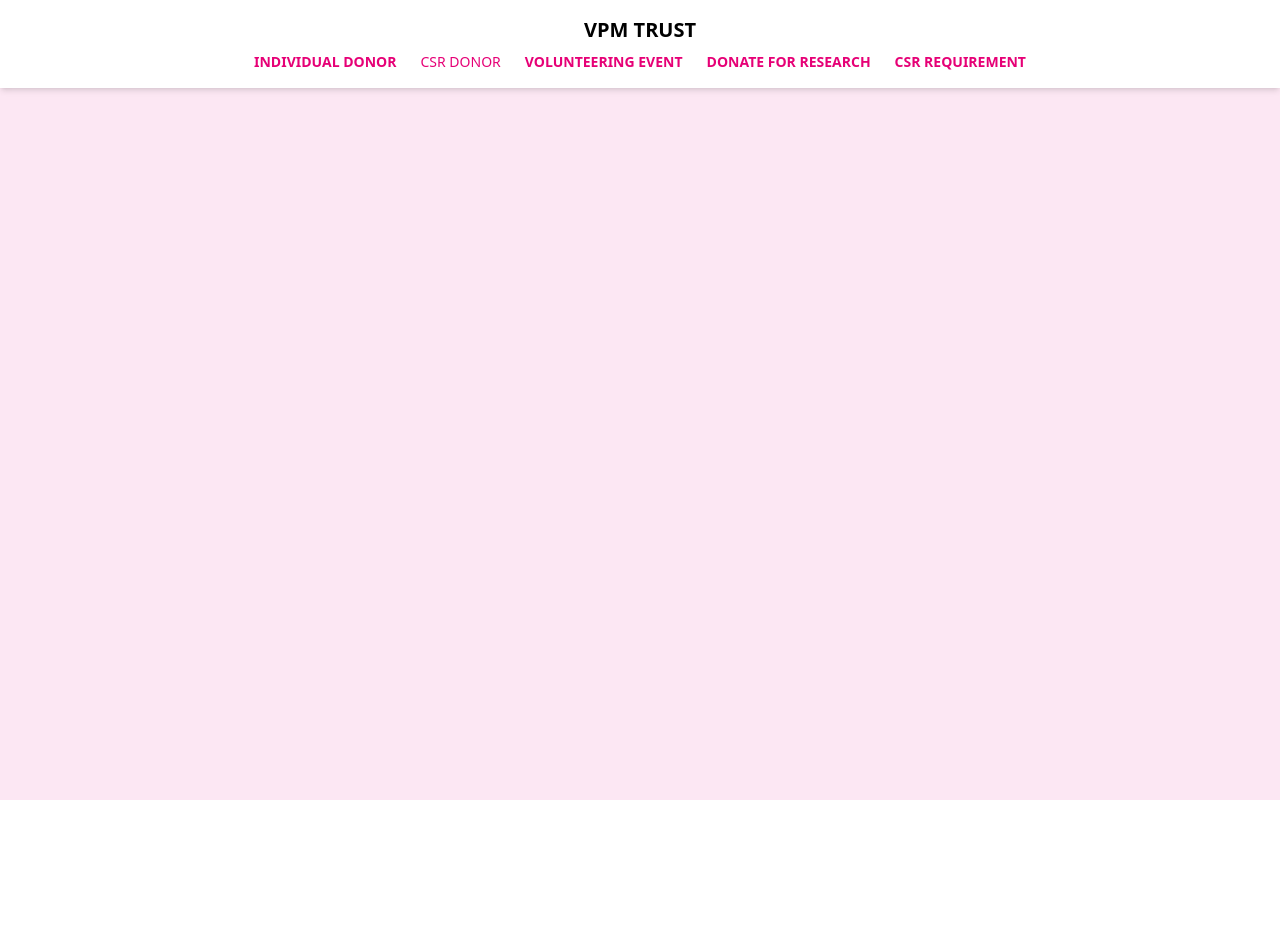
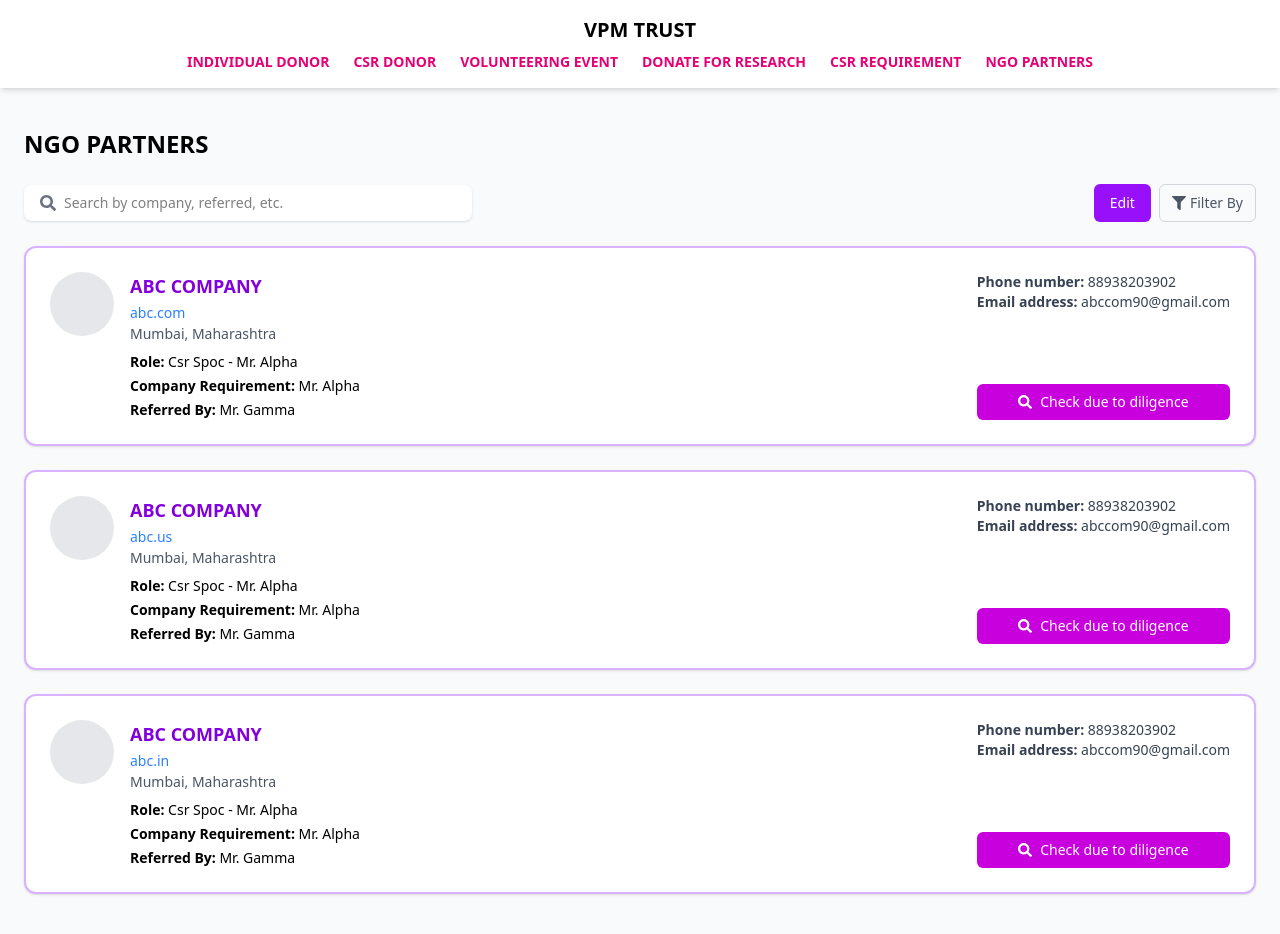
Before and after one commit to VPMWebApps/Frontend---Donor-database, a React (Vite) app in the folder frontend/: page /ngo-partners in a window 1280 px wide. Before the commit the page ends 800 px from the top, so only its background shows below. Built offline with nearby package versions, Linux system fonts and the light colour scheme.

Commit message:
NGO Partners done

```diff
--- a/frontend/src/App.jsx
+++ b/frontend/src/App.jsx
@@ -5,6 +5,7 @@ import CSRRequirement from "./components/CSRRequirement/CSRRequirement";
 import ResearchPrograms from "./components/ResearchPrograms/ResearchPrograms";
 import CSRDonor from "./components/CSRDonor/CSRDonor";
 import IndividualDonor from "./components/IndividualDonor/IndividualDonor";
+import NGOPartners from "./components/NGOPartners/NGOPartners";
 
 function App() {
   return (
@@ -17,6 +18,7 @@ function App() {
           <Route path="/" element={<VolunteerEvents />} />
           <Route path="/research" element={<ResearchPrograms />} />
           <Route path="/csr-requirement" element={<CSRRequirement />} />
+          <Route path="/ngo-partners" element={<NGOPartners />} />
         </Routes>
       </div>
     </Router>
--- /dev/null
+++ b/frontend/src/components/NGOPartners/NGOPartners.jsx
@@ -0,0 +1,133 @@
+import React from "react";
+import { FaSearch, FaFilter } from "react-icons/fa";
+
+const donors = [
+  {
+    name: "ABC COMPANY",
+    url: "abc.com",
+    location: "Mumbai, Maharashtra",
+    roles: {
+      spoc: "Mr. Alpha",
+      requirement: "Mr. Alpha",
+      referred: "Mr. Gamma",
+    },
+    phone: "88938203902",
+    email: "abccom90@gmail.com",
+  },
+  {
+    name: "ABC COMPANY",
+    url: "abc.us",
+    location: "Mumbai, Maharashtra",
+    roles: {
+      spoc: "Mr. Alpha",
+      requirement: "Mr. Alpha",
+      referred: "Mr. Gamma",
+    },
+    phone: "88938203902",
+    email: "abccom90@gmail.com",
+  },
+  {
+    name: "ABC COMPANY",
+    url: "abc.in",
+    location: "Mumbai, Maharashtra",
+    roles: {
+      spoc: "Mr. Alpha",
+      requirement: "Mr. Alpha",
+      referred: "Mr. Gamma",
+    },
+    phone: "88938203902",
+    email: "abccom90@gmail.com",
+  },
+];
+
+const NGOPartners = () => {
+  return (
+    <div className="min-h-screen bg-gray-50 px-6 py-10">
+      <h2 className="text-2xl font-bold mb-6">NGO PARTNERS</h2>
+
+      {/* Search + Edit + Filter */}
+      <div className="flex flex-col md:flex-row md:items-center md:justify-between gap-4 mb-6">
+        <div className="flex items-center bg-white px-4 py-2 rounded-lg shadow-sm w-full md:max-w-md">
+          <FaSearch className="text-gray-500 mr-2" />
+          <input
+            type="text"
+            placeholder="Search by company, referred, etc."
+            className="flex-grow outline-none text-sm"
+          />
+        </div>
+        <div className="flex gap-2">
+          <button className="bg-purple-600 text-white px-4 py-2 rounded-md hover:bg-purple-700 text-sm">
+            Edit
+          </button>
+          <button className="flex items-center gap-1 border border-gray-300 px-3 py-2 rounded-md text-sm text-gray-600 hover:bg-gray-100">
+            <FaFilter />
+            Filter By
+          </button>
+        </div>
+      </div>
+
+      {/* Donor Cards */}
+      <div className="space-y-6">
+        {donors.map((donor, index) => (
+          <div
+            key={index}
+            className="bg-white p-6 rounded-xl border-2 border-purple-300 shadow-sm flex flex-col md:flex-row justify-between gap-6"
+          >
+            {/* Avatar + Info */}
+            <div className="flex gap-4 items-start">
+              <div className="w-16 h-16 bg-gray-200 rounded-full flex-shrink-0" />
+              <div>
+                <h3 className="text-lg font-semibold text-purple-700">
+                  {donor.name}
+                </h3>
+                <a
+                  href={`https://${donor.url}`}
+                  target="_blank"
+                  rel="noopener noreferrer"
+                  className="text-blue-500 text-sm"
+                >
+                  {donor.url}
+                </a>
+                <p className="text-sm text-gray-600">{donor.location}</p>
+                <div className="mt-2 space-y-1 text-sm">
+                  <p>
+                    <span className="font-semibold">Role:</span>{" "}
+                    Csr Spoc - {donor.roles.spoc}
+                  </p>
+                  <p>
+                    <span className="font-semibold">Company Requirement:</span>{" "}
+                    {donor.roles.requirement}
+                  </p>
+                  <p>
+                    <span className="font-semibold">Referred By:</span>{" "}
+                    {donor.roles.referred}
+                  </p>
+                </div>
+              </div>
+            </div>
+
+            {/* Action Box */}
+            <div className="flex flex-col justify-between gap-4 text-sm text-gray-700">
+              <div>
+                <p>
+                  <span className="font-semibold">Phone number:</span>{" "}
+                  {donor.phone}
+                </p>
+                <p>
+                  <span className="font-semibold">Email address:</span>{" "}
+                  {donor.email}
+                </p>
+              </div>
+              <button className="bg-fuchsia-600 hover:bg-fuchsia-700 text-white px-4 py-2 rounded-md flex items-center justify-center gap-2 text-sm">
+                <FaSearch />
+                Check due to diligence
+              </button>
+            </div>
+          </div>
+        ))}
+      </div>
+    </div>
+  );
+};
+
+export default NGOPartners;
--- a/frontend/src/components/Navbar/Navbar.jsx
+++ b/frontend/src/components/Navbar/Navbar.jsx
@@ -6,10 +6,11 @@ const Navbar = () => {
       <h1 className="text-xl font-bold mb-2">VPM TRUST</h1>
       <div className="flex gap-6 flex-wrap justify-center text-sm font-semibold">
         <Link to="/individual-donor" className="text-pink-600 hover:underline">INDIVIDUAL DONOR</Link>
-        <Link to="/csr-donor" className="text-pink-600 font-medium hover:text-pink-800 transition-colors duration-200">CSR DONOR</Link>
+        <Link to="/csr-donor" className="text-pink-600 hover:text-pink-800 transition-colors duration-200">CSR DONOR</Link>
         <Link to="/" className="text-pink-600 hover:underline">VOLUNTEERING EVENT</Link>
         <Link to="/research" className="text-pink-600 hover:underline">DONATE FOR RESEARCH</Link>
         <Link to="/csr-requirement" className="text-pink-600 hover:underline">CSR REQUIREMENT</Link>
+        <Link to="/ngo-partners" className="text-pink-600 hover:underline">NGO PARTNERS</Link>
 
       </div>
     </nav>
```
